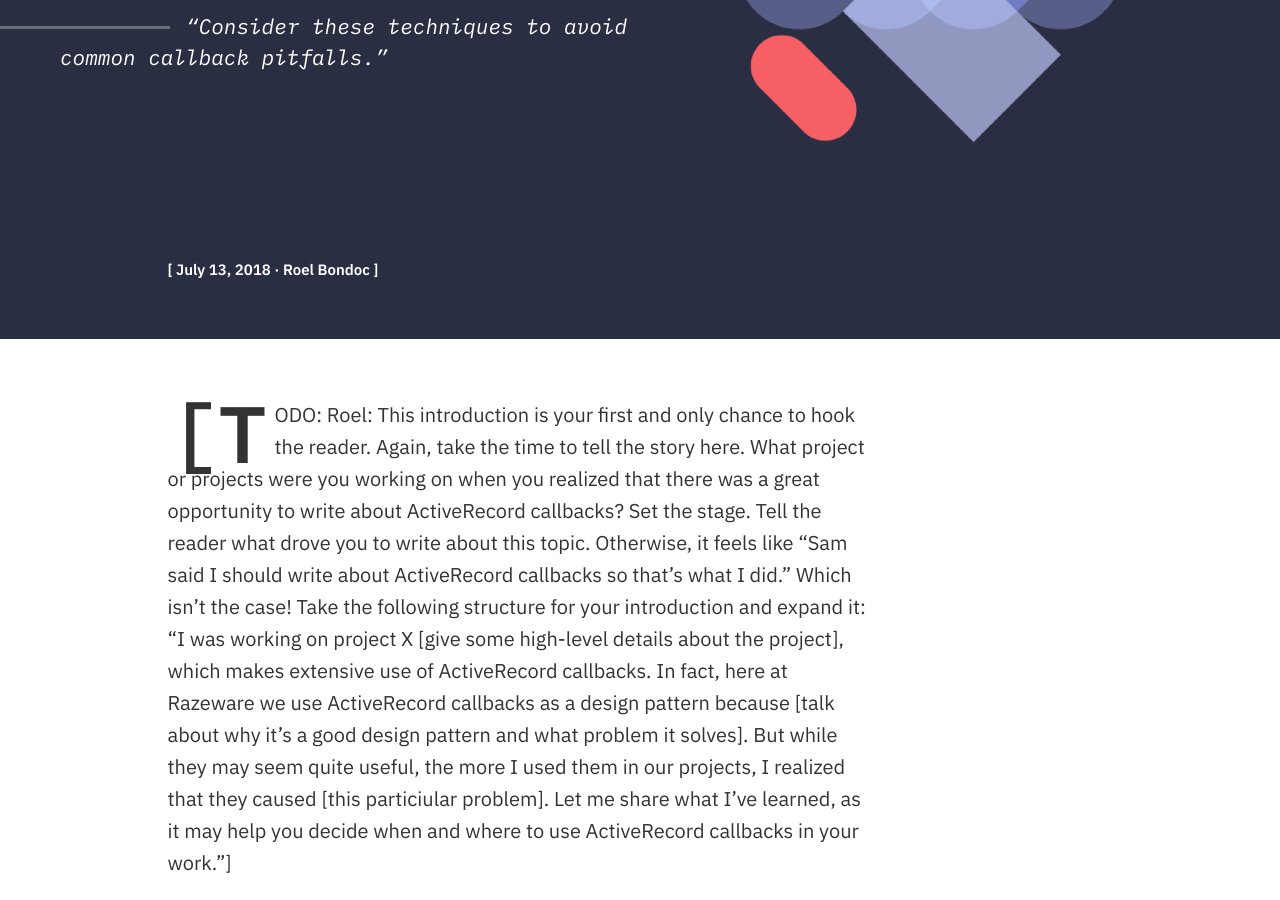
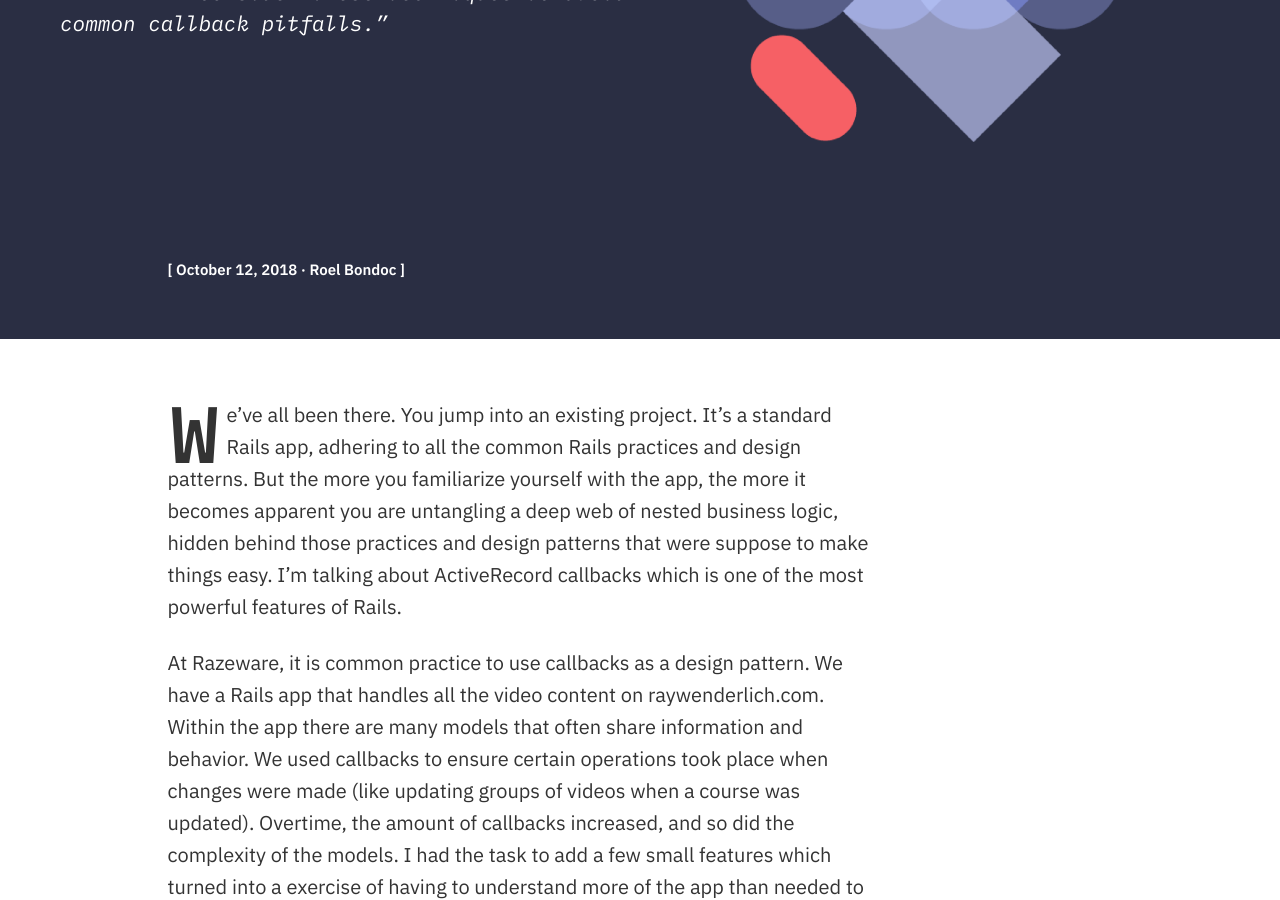
Before and after one commit to razeware/razeware.github.io, a Jekyll site: the page built from _posts/2018-07-13-active-record-callbacks.md, in a window 1280 px wide and 900 px high, scrolled down 561 px. Built offline with Jekyll 4.4.1, drawn with Linux system fonts in a browser that asks for light colours; nearby versions of some CDN libraries; some of the changed text lies outside the part shown.

Commit message:
Make edits, remove edit comments

````diff
--- a/_posts/2018-07-13-active-record-callbacks.md
+++ b/_posts/2018-07-13-active-record-callbacks.md
@@ -2,8 +2,8 @@
 layout: post
 logo: "--white"
 header_style: "c-header--white"
-title: "Avoiding ActiveRecord Callback Unpleasantries"
-date: "July 13, 2018"
+title: "Working with ActiveRecord Callback"
+date: "October 12, 2018"
 author: "Roel Bondoc"
 author_role: "Fullstack Developer Razeware"
 author_image: "roel-bondoc"
@@ -13,24 +13,21 @@
 excerpt: "Consider these techniques to avoid common callback pitfalls."
 ---
 
-[TODO: Roel: This introduction is your first and only chance to hook the reader. Again, take the time to tell the story here. What project or projects were you working on when you realized that there was a great opportunity to write about ActiveRecord callbacks? Set the stage. Tell the reader what drove you to write about this topic. Otherwise, it feels like "Sam said I should write about ActiveRecord callbacks so that’s what I did." Which isn’t the case! Take the following structure for your introduction and expand it: "I was working on project X [give some high-level details about the project], which makes extensive use of ActiveRecord callbacks. In fact, here at Razeware we use ActiveRecord callbacks as a design pattern because [talk about why it’s a good design pattern and what problem it solves]. But while they may seem quite useful, the more I used them in our projects, I realized that they caused [this particiular problem]. Let me share what I’ve learned, as it may help you decide when and where to use ActiveRecord callbacks in your work."]
+We've all been there. You jump into an existing project. It's a standard Rails app, adhering to all the common Rails practices and design patterns. But the more you familiarize yourself with the app, the more it becomes apparent you are untangling a deep web of nested business logic, hidden behind those practices and design patterns that were suppose to make things easy. I'm talking about ActiveRecord callbacks which is one of the most powerful features of Rails.
 
-Without a doubt, ActiveRecord callbacks is one of the most powerful features of Rails. Although it keeps to the spirit of keeping your code DRY, it can be the double edge sword when used improperly. At Razeware, it is common practice to use callbacks as a design pattern. We have used callbacks in many places and I had the opportunity to add more functionality on top of what we already had. Over time, it was easy for me to see how the amount of knowledge stored away steadily increased. Uncovering this information for the first time, or trying to remember it a second time, became a task on its own.
+At Razeware, it is common practice to use callbacks as a design pattern. We have a Rails app that handles all the video content on raywenderlich.com. Within the app there are many models that often share information and behavior. We used callbacks to ensure certain operations took place when changes were made (like updating groups of videos when a course was updated). Overtime, the amount of callbacks increased, and so did the complexity of the models. I had the task to add a few small features which turned into a exercise of having to understand more of the app than needed to complete the task.
 
 It is important to carefully consider when and where you use callbacks, otherwise you can easily find yourself in a predicament. With each callback you write, and as each day passes, you are adding to the mental requirement needed to understand how your models work. Let's take a look at some of the common issues you may run into and how we can work around them.
 
-## Avoid them if possible
+## Premature usage
 
-This might just be the obvious. [Remove previous sentence, the next sentence sets up the scene just perfectly on its own.] Sometimes you have to resist the temptation to use a tool just because it is there. This is basically the same idea as avoiding premature optimization: Until you know what you need to optimize, it’s [use contractions whenever possible to make the reader feel comfortable. "it is" is very formal language when read. Use "it’s" and other familiar contractions to make a piece more approachable.] better to follow the long route so that you can fully understand the issue before you overdesign the solution.
+Sometimes you have to resist the temptation to use a tool just because it is there. This is basically the same idea as avoiding premature optimization: Until you know what you need to optimize, it’s better to follow the long route so that you can fully understand the issue before you over-design the solution.
 
 Consider the following business requirement:
 
 > Send an email to the user upon creation.
 
-[Always go for the familiar, casual language when you can. Take a look at how I’ve reworded the sentence below.]
-
-Before: [Here it is easy to consider using a callback since the requirement is that we should always send an email.]
-After: It’s easy to consider using a callback in this case, since the requirement is to always send an email:
+It’s easy to consider using a callback in this case, since the requirement is to always send an email:
 
 ```ruby
 class User < ApplicationRecord
@@ -49,7 +46,7 @@
 end
 ```
 
-While this gives you a super-clean codebase, [set up the mental scenario here that causes the issue...] if you are browsing your controller code six months down the road, you don’t have the complete context of this functionality without digging into the code further. You’ve gained clean code at the cost of obfuscating the details. [It is important to remember that] [You almost never need to lead in a sentence with "it is important to remember that" -- just say it.] When writing code, you aren’t just writing it for the present, but also for the person (maybe yourself!) reading it in the future.
+While this gives you a super-clean codebase, this hides away behavior into a class. If you are browsing your controller code six months down the road, you don’t have the complete context of this functionality without digging into the code further. You’ve gained clean code at the cost of obfuscating the details. When writing code, you aren’t just writing it for the present, but also for the person (maybe yourself!) reading it in the future.
 
 Consider another business requirement:
 
@@ -66,9 +63,9 @@
 end
 ```
 
-The code looks pretty harmless on its own. But in this model, you don’t have any context about any follow-on effects of the user mode, and you, the developer, won’t know about possible side effects, such as sending an email to some default user. Whoops!
+The code looks pretty harmless on its own. But in this model, you don’t have any context about any cascading effects of the user model, and you, the developer, won’t know about possible side effects, such as sending an email to some default user. Whoops!
 
-While it may sound [a bit] [You don’t really need modifiers such as "a bit" for strong adjectives like "counterintuitive". Especially when your modifier is trying to dampen the adjective. Just go for the adjective. And I think the word you’re going for is "contrary" anyway lol] [counterintuivite] contrary to the whole "fat models and skinny controllers" mantra, it’s important to keep related pieces of logic together at the point where they should occur.
+While it may sound contrary to the whole "fat models and skinny controllers" mantra, it’s important to keep related pieces of logic together at the point where they should occur.
 
 I’ve reworked the above code as such:
 
@@ -82,13 +79,13 @@
 end
 ```
 
-This is now more explicit: when your web form creates a user via the controller, it will now send an email. Nothing anbiuguous about that. Any other method that wants to create a user no longer has to worry about any unexpected side effects.
+This is now more explicit: when your web form creates a user via the controller, it will now send an email. Nothing ambiguous about that. Any other method that wants to create a user no longer has to worry about any unexpected side effects.
 
-## Keep them isolated
+## Dependent callbacks
 
 Although callbacks are executed in the order they are added to a model, you may not want to rely on that ordering. In other words, callbacks that rely on the outcome of a previous callback can be a source of bugs or confusion.
 
-Consider the following snippet that [does the following stuff -- explain this to set up the mental model of this action before showing code]
+Consider the following snippet that updates statistics in the database while also sending out a notification.
 
 ```ruby
 class Video < ApplicationRecord
@@ -106,7 +103,7 @@
 end
 ```
 
-The above notification will be sent with the correct up-to-date stats. Looks fine, doesn’t it? However, if the ordering of the callbacks change in the future, or areplaced into modules, the notification may be sent out prematurely before the stats are updated.
+The above notification will be sent with the correct up-to-date stats. Looks fine, doesn’t it? However, if the ordering of the callbacks change in the future, or are placed into modules, the notification may be sent out prematurely before the stats are updated.
 
 To solve this, try to keep related operations together and don't be afraid if you think your code may look "ugly", as you can see in my updated code:
 
@@ -126,7 +123,7 @@
 
 ## Cascading callbacks
 
-Things can get a little hairy when your callbacks start triggering callbacks in other classes that you don't intend to. For instance, look at the following code that [does this thing]:
+Things can get a little hairy when your callbacks start triggering callbacks in other classes that you don't intend to. For instance, look at the following code that updates a `course` release date based on the earliest release date of its `videos`:
 
 ```ruby
 class Course < ApplicationRecord
@@ -156,11 +153,11 @@
 end
 ```
 
-The above code may not generate any errors, but it’s doing work unecessarily. And if development continues down this path, things will likely end up in a state with many complex dependencies which will take more time to understand.
+The above code may not generate any errors, but it’s doing work unnecessarily. And if development continues down this path, things will likely end up in a state with many complex dependencies which will take more time to understand.
 
-## Probably need a header here to set up the bit below
+## Consolidate logic into a separate class
 
-When dealing with multiple operations that touch on many different parts of a system, a good approach is to create a class to encapsulate all of this logic. Here, I’ve [tell the user what each of the bits are doing below, again to set up the mental model]:
+When dealing with multiple operations that touch on many different parts of a system, a good approach is to create a class to encapsulate all of this logic. Here, I’ve consolidated all of the related behavior into a single class:
 
 ```ruby
 class CourseVideoUpdater
@@ -183,10 +180,10 @@
 end
 ```
 
-This make it clear which operations need to happemn between related models. At the same time, I can do this all without callbacks, which meand I don’t have to mentally consider the internal details of each callback as I develop. Nice!
+This make it clear which operations need to happen between related models. At the same time, I can do this all without callbacks, which means I don’t have to mentally consider the internal details of each callback as I develop. Nice!
 
 ## Final thoughts
 
-When I first started working on [project or projects that led to this email], uncovering the logic hidden away in callbacks was enlightening [How was it enlightening?]. Each callback made sense on its own, but it was apparent that looking at them with a fresh pairs of eyes sheds a new light on how that information should be conveyed. [I can vaguely see what you’re trying to say in the previous sentence, but it’s not really clear. If you were explaining this to someone non-technical, what would you say? ] With a bit of consideration and empathy, we can provide a better codebase not only for ourselves but for new developers who come across our code.
+I first started working on refactoring bits and pieces of our content and permissions services. As I uncovered the logic hidden away in callbacks, it was enlightening as I had to remember multiple layers of behavior that should have been unrelated to my original task. Each callback made sense on its own, but it was apparent that after years of additional code, the original intent gets lost. With a bit of consideration, we can provide a better codebase not only for ourselves but for new developers who come across our code.
 
-The goal of writing software isn't always to implement common patterns, or follow certain rules. It’s far more important o avoid hidden gotcha's and reduce the cognitive overhead required to work with your models. Your real goal, in any coding project, is to communicate your intent clearly to others and build a codebase that you can live in for long periods of time with the least amount of frustration possible.
+The goal of writing software isn't always to implement common patterns, or follow certain rules. It’s far more important to avoid hidden gotcha's and reduce the cognitive overhead required to work with your models. Your real goal, in any coding project, is to communicate your intent clearly to others and build a codebase that you can live with and with the least amount of frustration possible.
````
